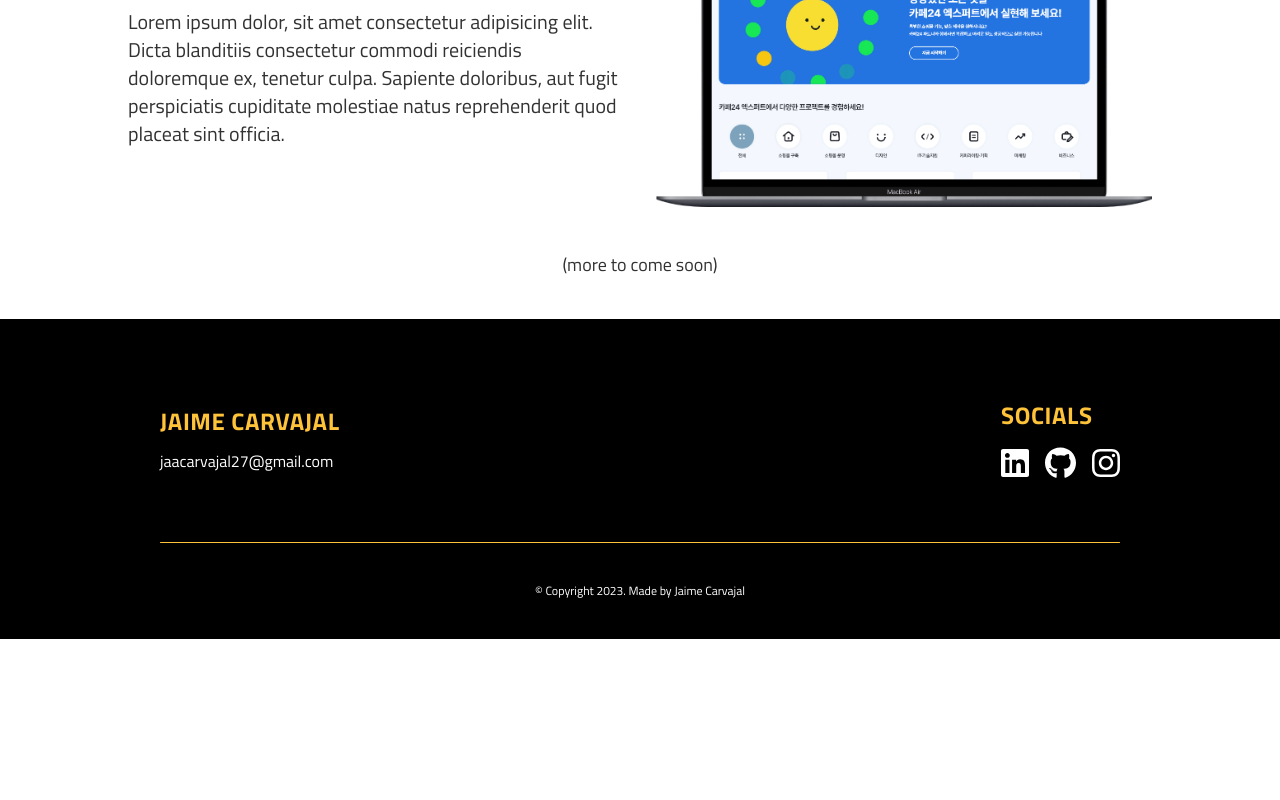
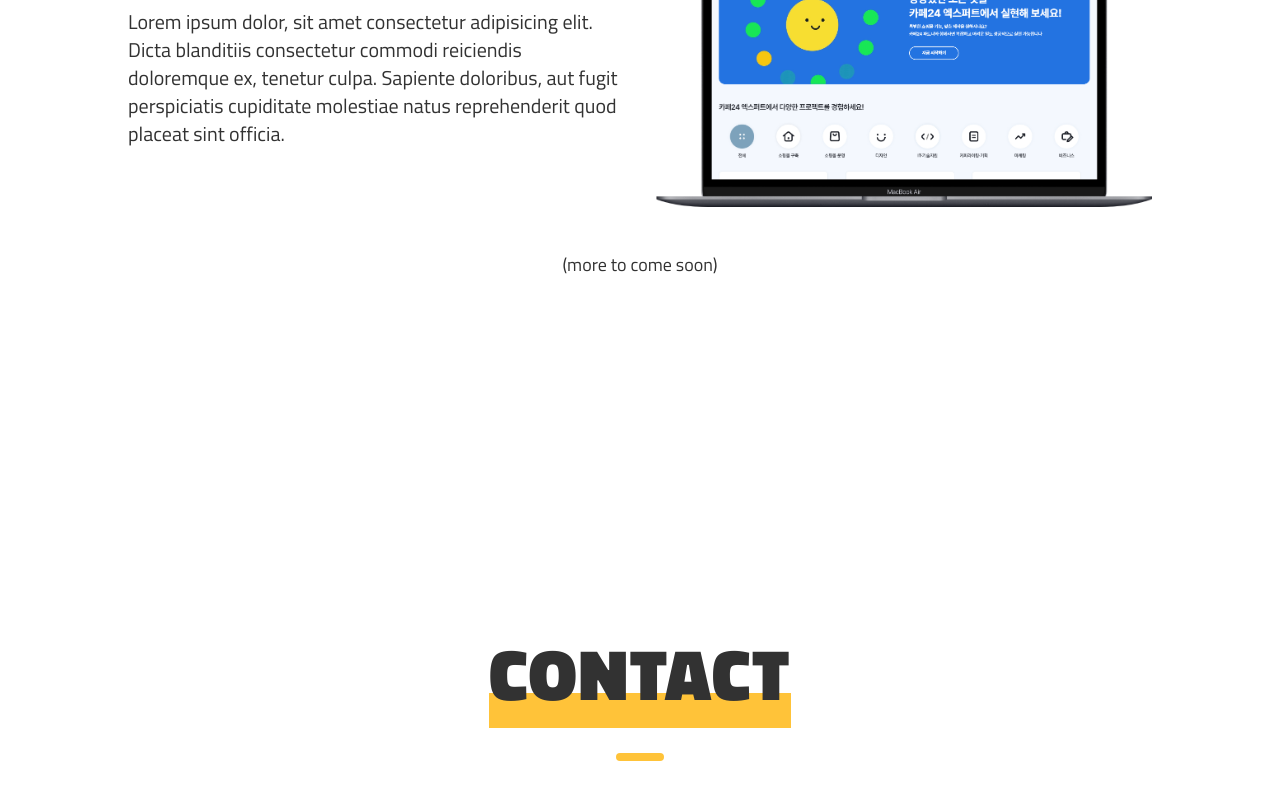
Before and after one commit to JAACarvajal/jaimecarvajal.github.io, a Vue app: page / in a window 1280 px wide. Shown: the part 1910-2710 px from the top of the page. Before the commit the page ends 2549 px from the top, so only its background shows below. Built offline with nearby package versions, Linux system fonts and the light colour scheme.

Commit message:
updated contacts

```diff
--- a/src/App.vue
+++ b/src/App.vue
@@ -5,6 +5,7 @@
     <Introduction />
     <About />
     <Projects />
+    <Contact />
     <Footer />
   </div>
 </template>
@@ -15,6 +16,7 @@ import Sidebar from "./components/Sidebar.vue";
 import Introduction from "./components/Introduction.vue";
 import About from "./components/About.vue";
 import Projects from "./components/Projects.vue";
+import Contact from "./components/Contact.vue";
 import Footer from "./components/Footer.vue";
 export default {
   components: {
@@ -23,6 +25,7 @@ export default {
     Introduction,
     About,
     Projects,
+    Contact,
     Footer,
   }
 }
--- /dev/null
+++ b/src/components/Contact.vue
@@ -0,0 +1,30 @@
+<template>
+    <div ref="contact_section" id="contact_section"
+        class="flex flex-col place-content-center gap-1 text-3xl mx-auto w-full h-screen py-10 px-10 lp:px-32 text-dark-gray">
+        <h1 ref="main_title"
+            class="text-center font-extrabold text-5xl lp:text-7xl leading-snug tracking-wide translate-x-20 opacity-0 duration-700"
+            :class="isViewed ? setSlideAnimationClasses('main_title', 0) : ''">
+            <span class="mobile-custom-underline lp:custom-underline">CONTACT</span>
+        </h1>
+        <Divider refId="contact_divider" :is-viewed="isViewed" :is-with-animation="true" />
+    </div>
+</template>
+<script>
+import Divider from "./reusable/Divider.vue";
+
+export default {
+    components: {
+        Divider
+    },
+    data() {
+        return {
+            isViewed: false
+        }
+    },
+    watch: {
+        currentViewedSection(newValue, oldValue) {
+            this.isViewed = newValue === 'contact_section';
+        }
+    }
+}
+</script>
--- a/src/components/Introduction.vue
+++ b/src/components/Introduction.vue
@@ -12,7 +12,7 @@
       </h1>
       <Divider refId="introdution_divider" :is-viewed="isViewed" :is-with-animation="true" />
       <h3 ref="introduction_sub"
-        class="text-dark-gray text-xl lp:text-3xl font-medium translate-x-20 opacity-0 duration-700"
+        class="text-dark-gray text-xl lp:text-2xl font-medium translate-x-20 opacity-0 duration-700"
         :class="isViewed ? setSlideAnimationClasses('introduction_sub', 300) : ''">
         A front-end developer from
         Philippines
--- a/src/components/Navigation.vue
+++ b/src/components/Navigation.vue
@@ -11,7 +11,7 @@
           <NavBarItem section="introduction_section" text="HOME" :isMobile="false" />
           <NavBarItem section="about_section" text="ABOUT" :isMobile="false" />
           <NavBarItem section="project_section" text="PROJECTS" :isMobile="false" />
-          <NavBarItem section="project_section" text="CONTACT" :isMobile="false" />
+          <NavBarItem section="contact_section" text="CONTACT" :isMobile="false" />
           <SwitchModeButton />
         </ul>
         <ul ref="main_nav_shrinked_list" id="main_nav_shrinked_list"
@@ -36,6 +36,7 @@
 import MobileNav from "./reusable/Navigation/MobileNav.vue";
 import NavBarItem from "./reusable/Navigation/NavBarItem.vue";
 import SwitchModeButton from "./reusable/Navigation/SwitchModeButton.vue";
+
 export default {
   components: {
     MobileNav,
--- a/src/components/Projects.vue
+++ b/src/components/Projects.vue
@@ -2,13 +2,13 @@
   <div ref="project_section" id="project_section"
     class="flex flex-col place-content-center gap-1 text-3xl mx-auto w-full h-auto py-10 px-10 lp:px-32 text-dark-gray">
     <h1 ref="main_title"
-      class="text-center font-extrabold text-5xl sm:lp:text-7xl leading-snug tracking-wide translate-x-20 opacity-0 duration-700"
+      class="text-center font-extrabold text-5xl lp:text-7xl leading-snug tracking-wide translate-x-20 opacity-0 duration-700"
       :class="isViewed ? setSlideAnimationClasses('main_title', 0) : ''">
       <span class="mobile-custom-underline lp:custom-underline">PROJECTS</span>
     </h1>
     <Divider refId="projects_divider" :is-viewed="isViewed" :is-with-animation="true" />
-    <div class="flex flex-col gap-4 lp:gap-24">
-      <div class="flex flex-col lp:flex-row gap-4 lp:gap-8" v-for="(project, index) in projectsList">
+    <div class="flex flex-col gap-4 tb:gap-16 lp:gap-24">
+      <div class="flex flex-col lp:flex-row gap-1 lp:gap-8" v-for="(project, index) in projectsList">
         <Project :projectData="project" :isViewed="isViewed" :index="index" />
       </div>
     </div>
--- a/src/components/Sidebar.vue
+++ b/src/components/Sidebar.vue
@@ -2,23 +2,22 @@
     <nav ref="nav_side_bar" id="nav_side_bar"
         class="fixed justify-center w-full top-[42%] left-[94%] tb:left-[96%] lp:left-[98%] translate-x-20 opacity-0 duration-200">
         <ul class="absolute flex flex-col gap-8">
-            <SidebarItem @update-selected="(section) => updateSelected(section)" section="introduction_section"
-                :currentSelected="currentSelected" />
-            <SidebarItem @update-selected="(section) => updateSelected(section)" section="about_section"
-                :currentSelected="currentSelected" />
-            <SidebarItem @update-selected="(section) => updateSelected(section)" section="project_section"
-                :currentSelected="currentSelected" />
+            <SidebarItem v-for="(sectionId, index) in sectionIds" @update-selected="(section) => updateSelected(section)"
+                :section="sectionId" :currentSelected="currentSelected" :id="index" />
         </ul>
     </nav>
 </template>
 <script>
 import SidebarItem from './reusable/Navigation/SidebarItem.vue';
+import { sections } from '../constants';
+
 export default {
     components: {
         SidebarItem
     },
     data() {
         return {
+            sectionIds: sections,
             currentSelected: 'introduction_section'
         }
     },
--- a/src/components/reusable/Projects/Project.vue
+++ b/src/components/reusable/Projects/Project.vue
@@ -1,5 +1,9 @@
 <template>
-    <template v-if="index % 2 === 0 && this.device !== 'mobile'">
+    <template v-if="this.device === 'mobile' || this.device === 'tablet'">
+        <ProjectInfo :projectData="projectData" :isViewed="isViewed" />
+        <ProjectImage :projectData="projectData" :isViewed="isViewed" />
+    </template>
+    <template v-else-if="index % 2 === 0 && (this.device !== 'mobile' && this.device !== 'tablet')">
         <ProjectInfo :projectData="projectData" :isViewed="isViewed" />
         <ProjectImage :projectData="projectData" :isViewed="isViewed" />
 
--- a/src/constants/index.js
+++ b/src/constants/index.js
@@ -38,3 +38,10 @@ export const projects = [
         description: 'Lorem ipsum dolor, sit amet consectetur adipisicing elit. Dicta blanditiis consectetur commodi reiciendis doloremque ex, tenetur culpa. Sapiente doloribus, aut fugit perspiciatis cupiditate molestiae natus reprehenderit quod placeat sint officia.'
     }
 ];
+
+export const sections = [
+    'introduction_section',
+    'about_section',
+    'project_section',
+    'contact_section'
+];
--- a/src/mixins/scroll-mixin.js
+++ b/src/mixins/scroll-mixin.js
@@ -1,3 +1,5 @@
+import { sections } from '../constants';
+
 /**
  * Mixin for scroll
  */
@@ -5,11 +7,7 @@ export default {
     data() {
         return {
             elementsToShowWhenNotOnTopPage: ['nav_side_bar'],
-            sectionIds: [
-                'introduction_section',
-                'about_section',
-                'project_section'
-            ],
+            sectionIds: sections,
             currentViewedSection: 'introduction_section'
         }
     },
@@ -115,6 +113,7 @@ export default {
             this.getCurrentViewedSection();
             this.handleNavigationBarShrink();
             this.showElementsWhenNotOnTopPage();
+            console.log(this.currentViewedSection);
             event.preventDefault();
         },
     },
```
Also changed, not shown: 1 other file (tests, documents, lock files or other folders).
